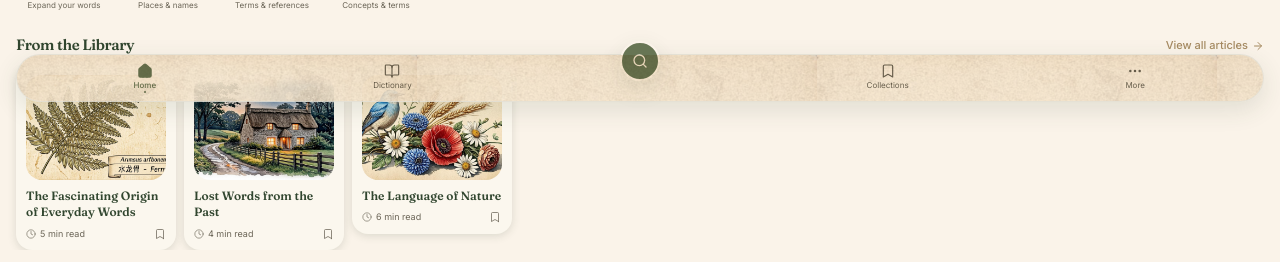
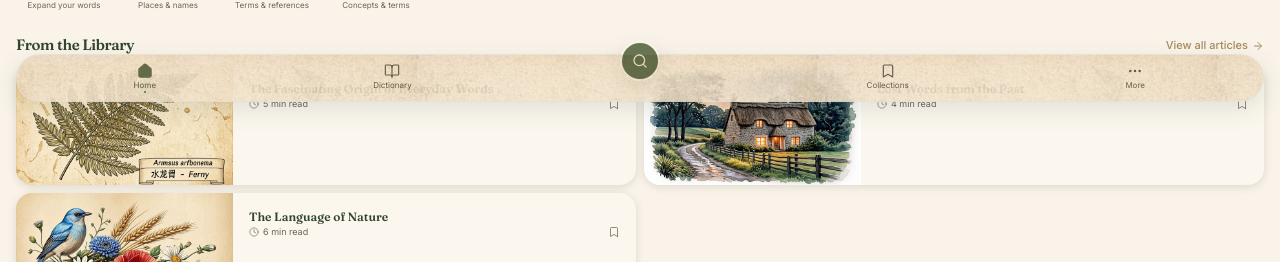
Before and after one commit to Grapsee-Official/lexicon, a Next.js app: page / in a window 1280 px wide. Shown: the part 690-952 px from the top of the page. Built offline with nearby package versions, Linux system fonts and the light colour scheme.

Commit message:
ff05058a-4e4d-43a8-a80b-6f1ecfdef272

```diff
--- a/src/app/page.tsx
+++ b/src/app/page.tsx
@@ -102,18 +102,18 @@ export default function Home() {
                 </div>
               </section>
 
-              {/* Library — no divider */}
+              {/* Library — no divider. Grid with equal-width columns. */}
               <section className="flex flex-col gap-2 px-4">
                 <SectionHeader
                   title="From the Library"
                   actionLabel="View all articles"
                 />
-                <div className="-mx-4 flex gap-2 overflow-x-auto px-4 no-scrollbar">
+                <div className="grid grid-cols-2 gap-2">
                   {articles.map((a, i) => (
                     <motion.div
                       key={a.id}
-                      initial={{ opacity: 0, x: 8 }}
-                      animate={{ opacity: 1, x: 0 }}
+                      initial={{ opacity: 0, y: 8 }}
+                      animate={{ opacity: 1, y: 0 }}
                       transition={{ delay: 0.04 * i, duration: 0.25 }}
                     >
                       <ArticleCard article={a} />
--- a/src/components/lexora/article-card.tsx
+++ b/src/components/lexora/article-card.tsx
@@ -5,6 +5,11 @@ import { useHaptics } from "@/hooks/use-haptics";
 import { cn } from "@/lib/utils";
 import type { Article } from "@/lib/lexora-data";
 
+/**
+ * ArticleCard — Horizontal layout, uniform compact sizing.
+ * Image on LEFT (w-[35%]), text on RIGHT (w-[65%]).
+ * Strict fixed height h-[120px]. All cards identical size.
+ */
 export function ArticleCard({
   article,
   className,
@@ -18,12 +23,12 @@ export function ArticleCard({
     <button
       onClick={() => haptic("light")}
       className={cn(
-        "flex w-40 shrink-0 flex-col gap-2 rounded-2xl bg-card p-2.5 text-left shadow-card transition-transform active:scale-95",
+        "flex h-[120px] w-full shrink-0 flex-row overflow-hidden rounded-2xl bg-card text-left shadow-card transition-transform active:scale-95",
         className
       )}
     >
-      {/* Vertical image on top */}
-      <div className="aspect-[4/3] w-full overflow-hidden rounded-xl">
+      {/* LEFT: Image — w-[35%] h-full, object-cover fills perfectly */}
+      <div className="h-full w-[35%] shrink-0 overflow-hidden">
         <img
           src={article.thumbnail}
           alt=""
@@ -32,9 +37,10 @@ export function ArticleCard({
           loading="lazy"
         />
       </div>
-      {/* Text content stacked below image */}
-      <div className="flex flex-col gap-1.5">
-        <h4 className="font-display text-[12px] font-semibold leading-snug text-foreground line-clamp-2">
+
+      {/* RIGHT: Text — w-[65%] flex flex-col justify-between p-4 */}
+      <div className="flex w-[65%] flex-col justify-between p-4">
+        <h4 className="font-display text-[12px] font-semibold leading-snug text-foreground line-clamp-3">
           {article.title}
         </h4>
         <div className="flex items-center justify-between text-muted-foreground">
```
Also changed, not shown: upload/MY-library-fixed.png (added).
